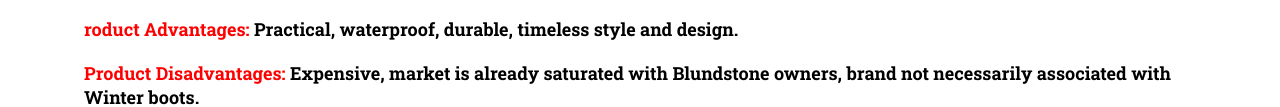
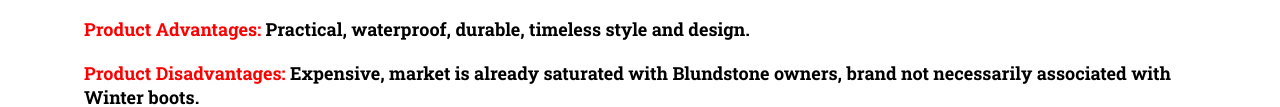
Before and after one commit to gregkuzmich/gregKuzmichWritingPortfolio, a plain HTML site: page index.html in a window 1280 px wide. Shown: the part 632-739 px from the top of the page. Drawn offline with nearby package versions, Linux system fonts and the light colour scheme.

Commit message:
copy of files 02/25

```diff
--- a/index.html
+++ b/index.html
@@ -54,7 +54,7 @@
 			<p>
 			In this spec ad campaign, I wrote several ads focussed exclusively on Canadian audiences. Canada is an ideal market to sell boots, but many Canadians already own Blundstones making it difficult to find new buyers. These ads will remind buyers that Blundstone builds boots that can stand up to even the harshest Canadian winters.</p>
 
-			<p><span>roduct Advantages:</span> Practical, waterproof, durable, timeless style and design.</p>
+			<p><span>Product Advantages:</span> Practical, waterproof, durable, timeless style and design.</p>
 
 			<p><span>Product Disadvantages:</span> Expensive, market is already saturated with Blundstone owners, brand not necessarily associated with Winter boots. </p>
 
```
Also changed, not shown: assets/febreze-logo.png (added), 1 other file.
